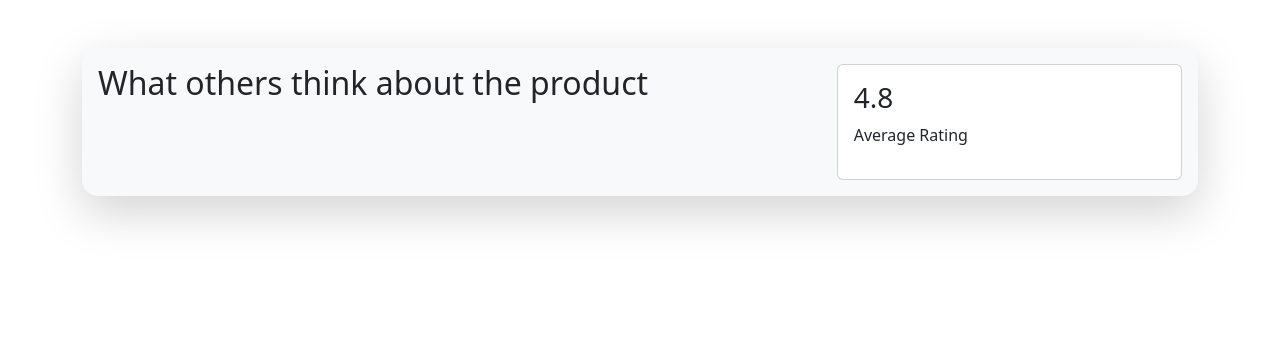
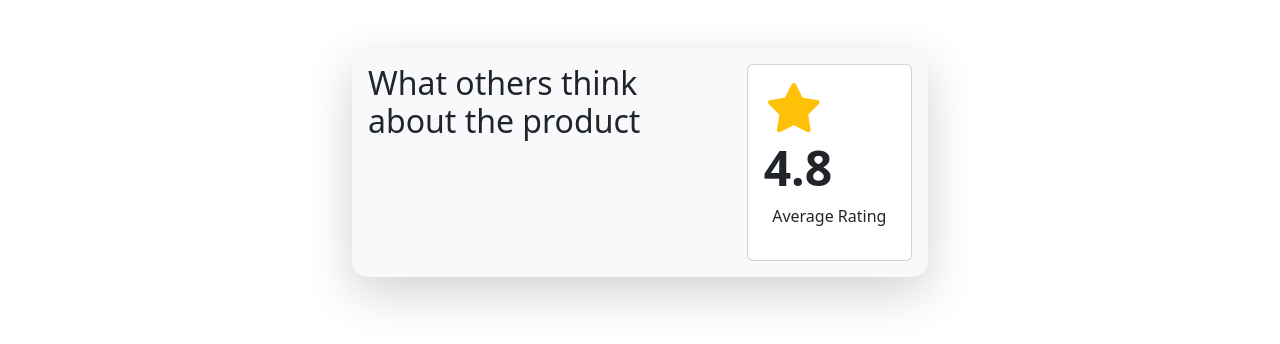
Before and after one commit to Phongsiri-Mekwichiencharoen/Rating-Component, a plain HTML site: page index.html in a window 1280 px wide. Drawn offline with Linux system fonts and the light colour scheme.

Commit message:
Complete Rating Summary + Responsive Layout (#2)

```diff
--- a/css/style.css
+++ b/css/style.css
@@ -0,0 +1,5 @@
+@media (min-width: 600px) {
+  .container {
+    max-width: 600px;
+  }
+}
--- a/index.html
+++ b/index.html
@@ -1,28 +1,33 @@
 <!DOCTYPE html>
 <html lang="en">
+
 <head>
   <meta charset="UTF-8" />
   <meta http-equiv="X-UA-Compatible" content="IE=edge" />
   <meta name="viewport" content="width=device-width, initial-scale=1.0" />
+  <link rel="stylesheet" href="https://cdnjs.cloudflare.com/ajax/libs/font-awesome/7.3.1/css/all.min.css"
+    integrity="sha512-QeR2VH+lsBE5LSAe1Q5EnTBbe7XTBubt8dG93Y7gidSgdMCr8nVqKcfKAMyN96SV8KDbZVTDXChatu5G2KQGzg=="
+    crossorigin="anonymous" referrerpolicy="no-referrer">
   <link rel="stylesheet" href="css/bootstrap.min.css" />
   <link rel="stylesheet" href="css/style.css" />
   <title>Rating Component</title>
 </head>
+
 <body>
   <div class="container">
     <div class="card bg-light rounded-4 border-0 mt-5 shadow-lg">
       <div class="card-body">
         <div class="row p-7">
-
+          <!--Left-Side-->
           <div class="col-8">
             <h2>What others think about the product</h2>
           </div>
-
+          <!--Right-Side-->
           <div class="col-4">
             <div class="card">
               <div class="card-body">
-                  <h3>4.8</h3>
-                  <p>Average Rating</p>
+                <h3 class="display-5 fw-semibold"><i class="fa-solid fa-star text-warning"></i> 4.8</h3>
+                <p class="text-center">Average Rating</p>
               </div>
             </div>
           </div>
@@ -34,4 +39,5 @@
 
   <script src="js/bootstrap.bundle.min.js"></script>
 </body>
+
 </html>
```
Lines whose indentation alone changed are shown as unchanged.
